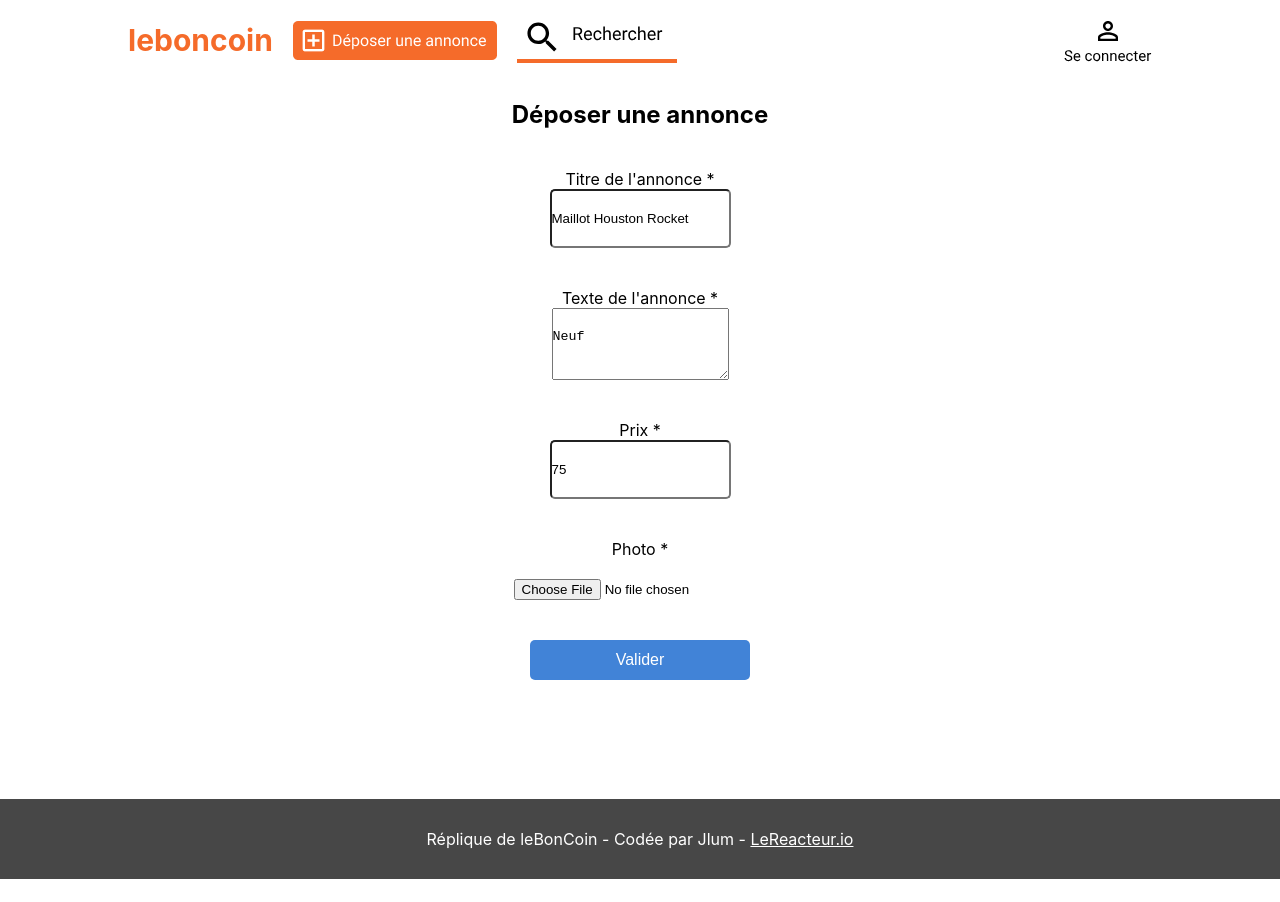
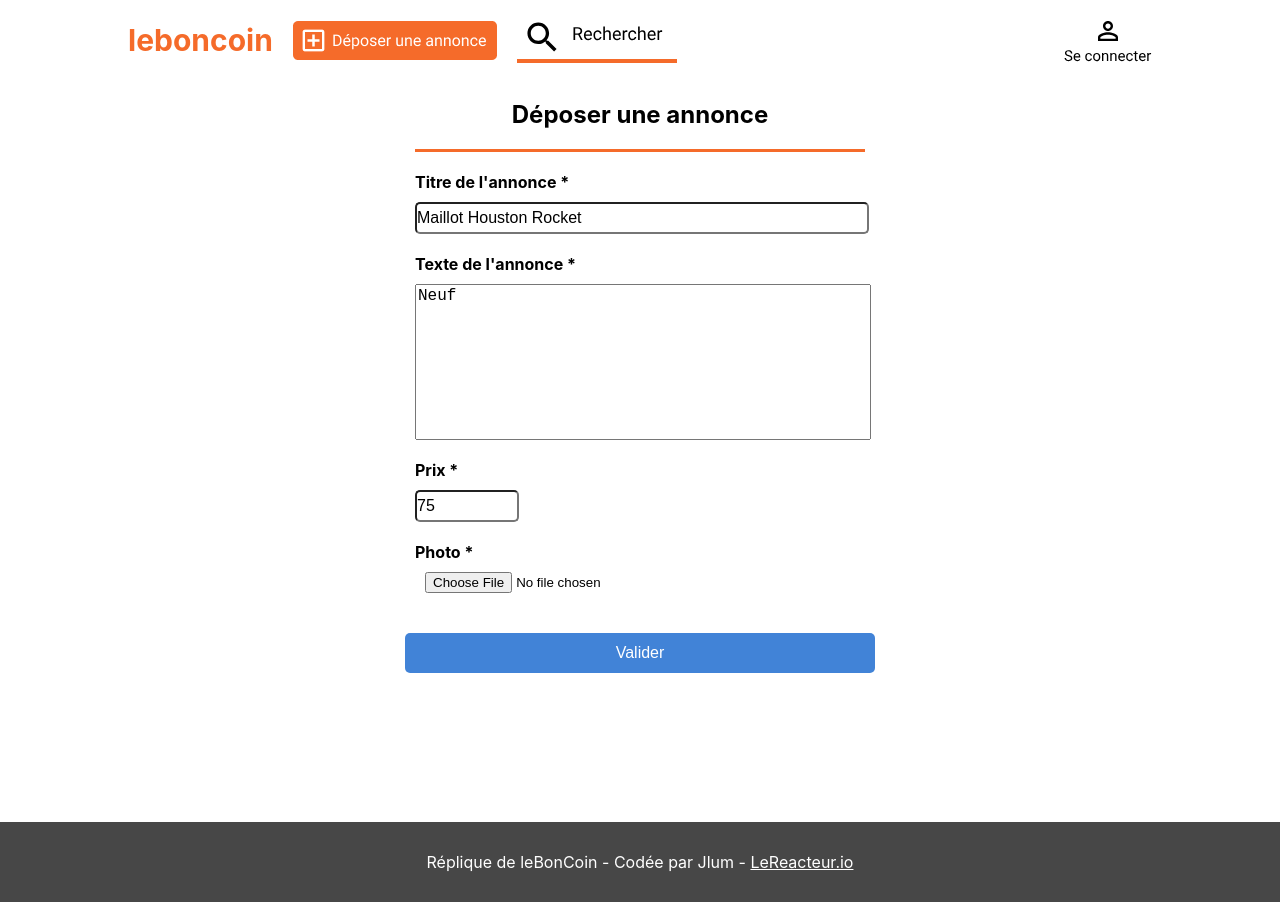
Before and after one commit to jlum85/leboncoin, a React (Create React App) app: page /publish in a window 1280 px wide. Before the commit the page ends 879 px from the top, so only its background shows below. Built offline with nearby package versions, Linux system fonts and the light colour scheme.

Commit message:
début drag & drop

```diff
--- a/src/containers/Publish.css
+++ b/src/containers/Publish.css
@@ -1,37 +1,68 @@
-/* .formPublish {
-  height: 500px;
-  width: 50%;
-  -webkit-box-shadow: 0px 0px 10px 0px rgba(0, 0, 0, 0.25);
-  -moz-box-shadow: 0px 0px 10px 0px rgba(0, 0, 0, 0.25);
-  box-shadow: 0px 0px 10px 0px rgba(0, 0, 0, 0.25);
-} */
-
-.formPublish * {
-  padding: 20px 0;
-}
-
-.flex-Col-jstart {
+.flex-Col-start {
   display: flex;
   flex-direction: column;
   justify-content: flex-start;
-  align-items: center;
-  /* background-color: red; */
+  align-items: flex-start;
+  padding: 10px;
 }
 
-.flex-Col-jstar label {
+.flex-Col-start label {
   text-align: left;
+}
+
+.flex-Col-start input {
+  border-radius: 5px;
+}
+
+textarea {
+  height: 150px;
+  width: 450px;
+  resize: none;
+  margin-top: 10px;
+  font-size: 16px;
+}
+.inputPrice {
+  width: 100px;
+  padding: 5px 0;
+  font-size: 16px;
+}
+
+.inputTitle {
+  padding: 5px 0;
+  font-size: 16px;
 }
 
 .publishBtn {
   color: white;
   background-color: #4183d7;
   height: 40px;
-  width: 220px;
-  padding: 0 10px;
   font-size: 16px;
   border: none;
+  width: 100%;
+  margin-top: 30px;
+  text-align: center;
 }
 
 .h-650 {
   height: 650px;
 }
+
+.w-450 {
+  width: 450px;
+}
+
+.title {
+  font-weight: bold;
+  border-bottom: 3px solid #f56b2a;
+  text-align: center;
+}
+
+form label {
+  text-align: left;
+  font-weight: bold;
+}
+
+form input {
+  text-align: left;
+  margin-top: 10px;
+}
--- a/src/containers/Publish.js
+++ b/src/containers/Publish.js
@@ -1,16 +1,99 @@
-import React, { useState } from "react";
+import React, { useState, useEffect } from "react";
+import Dropzone from "react-dropzone";
+import { useDropzone } from "react-dropzone";
 import axios from "axios";
 import Cookies from "js-cookie";
 import "../App.css";
 import "./Publish.css";
+
+const thumbsContainer = {
+  display: "flex",
+  flexDirection: "row",
+  flexWrap: "wrap",
+  marginTop: 16
+};
+
+const thumb = {
+  display: "inline-flex",
+  borderRadius: 2,
+  border: "1px solid #eaeaea",
+  marginBottom: 8,
+  marginRight: 8,
+  width: 100,
+  height: 100,
+  padding: 4,
+  boxSizing: "border-box"
+};
+
+const thumbInner = {
+  display: "flex",
+  minWidth: 0,
+  overflow: "hidden"
+};
+
+const img = {
+  display: "block",
+  width: "auto",
+  height: "100%",
+  objectFit: "contain"
+};
 
 const Publish = props => {
   const [title, setTitle] = useState("Maillot Houston Rocket");
   const [description, setDescription] = useState("Neuf");
   const [price, setPrice] = useState(75);
   const [file, setFile] = useState("");
+  const [isError, setIsError] = useState(false);
+  const [msgError, setMsgError] = useState("error");
+  const token = Cookies.get("token");
 
-  const token = Cookies.get("token");
+  //  *********  pour le drag & drop ***********
+  const [files, setFiles] = useState([]);
+  const { getRootProps, getInputProps } = useDropzone({
+    accept: "image/*",
+    onDrop: acceptedFiles => {
+      setFiles(
+        acceptedFiles.map(file =>
+          Object.assign(file, {
+            preview: URL.createObjectURL(file)
+          })
+        )
+      );
+    }
+  });
+
+  const thumbs = files.map(file => (
+    <div style={thumb} key={file.name}>
+      <div style={thumbInner}>
+        <img src={file.preview} style={img} />
+      </div>
+    </div>
+  ));
+
+  useEffect(
+    () => () => {
+      // Make sure to revoke the data uris to avoid memory leaks
+      files.forEach(file => URL.revokeObjectURL(file.preview));
+    },
+    [files]
+  );
+  //  *********  pour le drag & drop ***********
+
+  const checkParams = () => {
+    if (!title) {
+      setMsgError("Titre non renseigné");
+      setIsError(true);
+      return false;
+    } else if (!description) {
+      setMsgError("Texte non alimenté");
+      setIsError(true);
+      return false;
+    } else {
+      setMsgError();
+      setIsError(false);
+      return true;
+    }
+  };
 
   const publishData = async () => {
     const formData = new FormData();
@@ -41,49 +124,59 @@
   };
 
   return (
-    <div className="container flex-Col">
-      <div>
+    <div className="container flex-Col w-500">
+      <div className="title w-450">
         <h2>Déposer une annonce </h2>
       </div>
 
       <form
-        className="formPublish flex-Col-jstart h-650"
+        className="formPublish flex-Col-start h-650"
         onSubmit={event => {
           console.log("formPublish");
           publishData();
           event.preventDefault();
         }}
       >
-        <label className="flex-Col">
+        <label className="flex-Col-start w-450">
           Titre de l'annonce *
           <input
+            className="inputTitle w-450"
             type="text"
             value={title}
             onChange={event => setTitle(event.target.value)}
           />
         </label>
-        <label className="flex-Col">
+        <label className="flex-Col-start w-450">
           Texte de l'annonce *
           <textarea
             value={description}
             onChange={event => setDescription(event.target.value)}
           />
         </label>
-        <label className="flex-Col">
+        <label className="flex-Col-start">
           Prix *
           <input
+            className="inputPrice"
             type="number"
             value={price}
             onChange={event => setPrice(event.target.value)}
           />
         </label>
-        <label className="flex-Col">
+        <label className="flex-Col-start">
           Photo *
           <input
             type="file"
             onChange={event => setFile(event.target.files[0])}
           />
         </label>
+
+        {/* <section className="container">
+          <div {...getRootProps({ className: "dropzone" })}>
+            <input {...getInputProps()} />
+            <p>Drag 'n' drop some files here, or click to select files</p>
+          </div>
+          <aside style={thumbsContainer}>{thumbs}</aside>
+        </section> */}
 
         <input className="publishBtn" type="submit" value="Valider" />
       </form>
```
